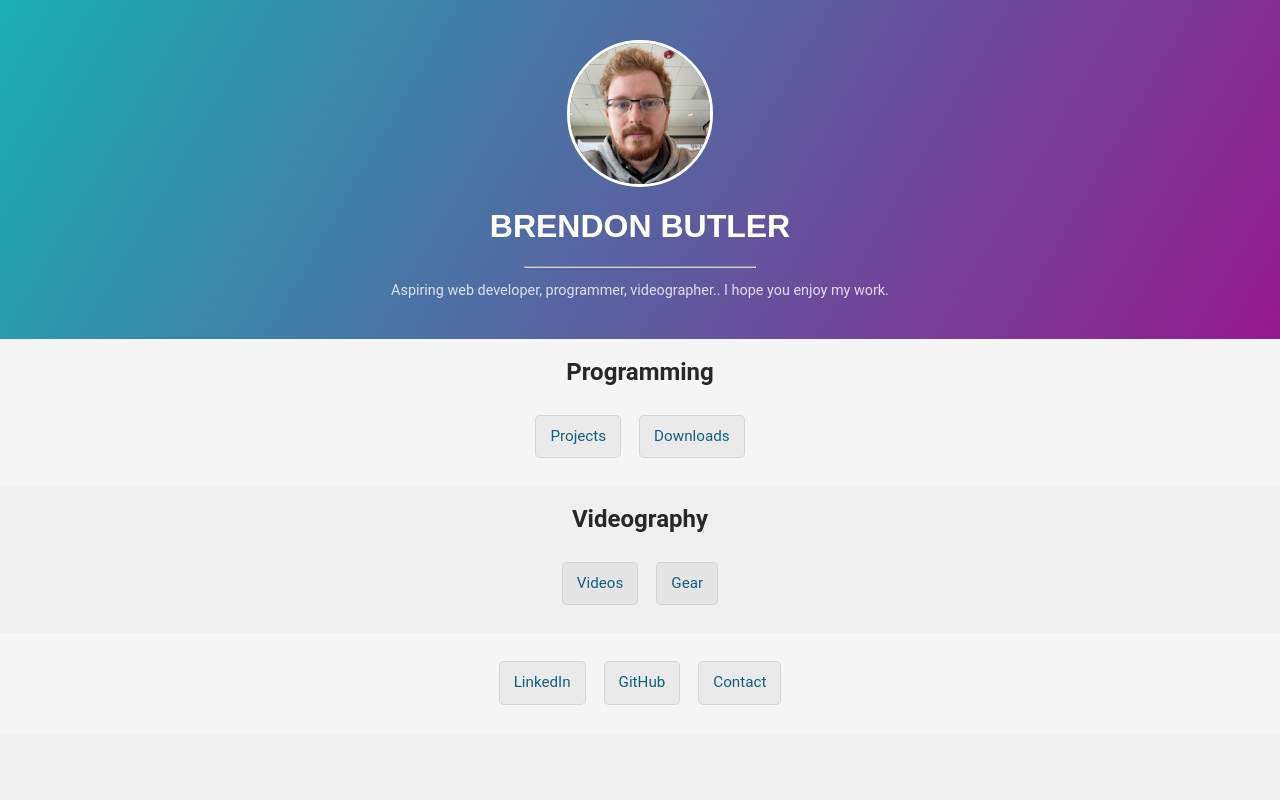
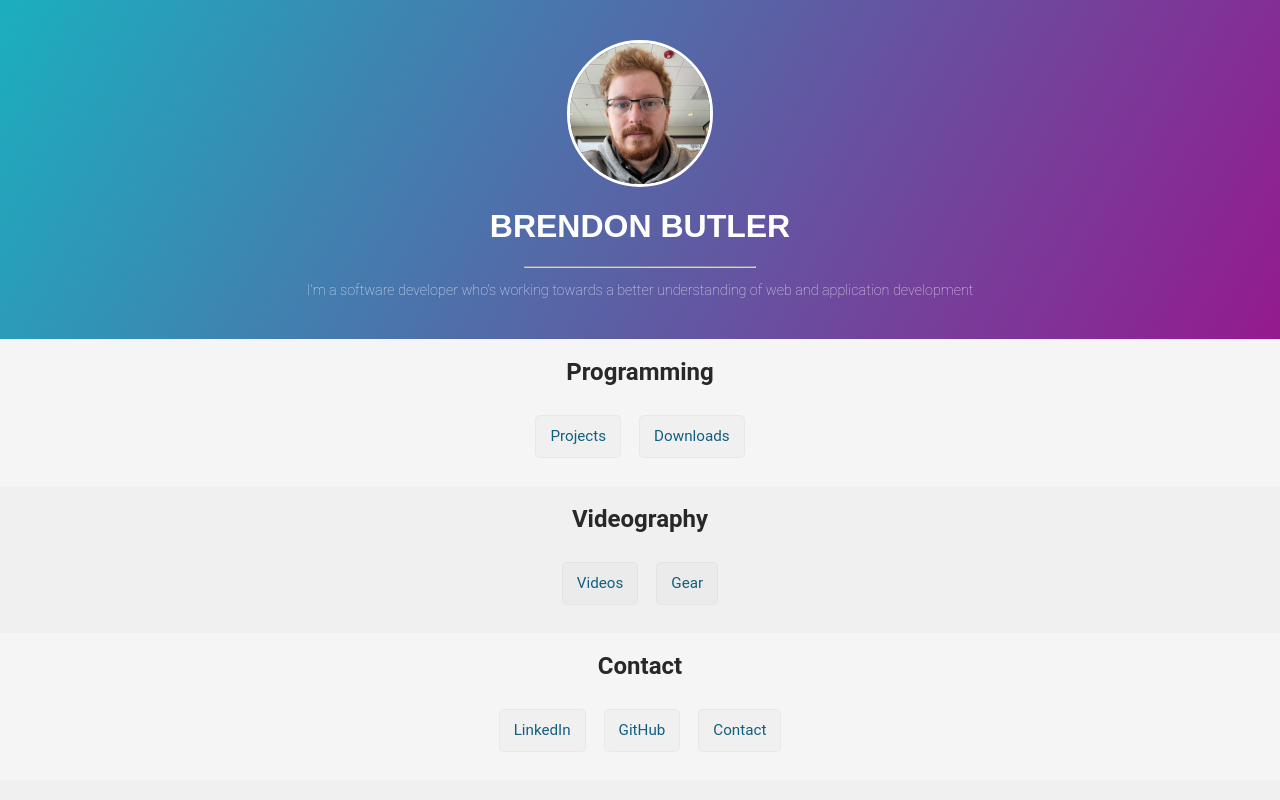
Before and after one commit to BrendonButler/web-portfolio, a PHP site: page / in a window 1280 px wide. Run offline with PHP 8.4, Linux system fonts and the light colour scheme; some libraries are stand-ins or nearby versions.

Commit message:
Cleaning up CSS and HTML

```diff
--- a/main/index.html
+++ b/main/index.html
@@ -2,11 +2,11 @@
 <html lang="en">
     <head>
         <title>Brendon Butler</title>
-        <link rel='stylesheet' type='text/css' href='styles/normalize.css' />
-        <link rel='stylesheet' type='text/css' href='styles/home.css' />
+        <link rel='stylesheet' type='text/css' href='styles/normalize.css'>
+        <link rel='stylesheet' type='text/css' href='styles/home.css'>
 
         <meta name='keywords' content='Brendon, Butler, Developer, Programmer, Videographer'>
-        <meta name='description' content='Aspiring web developer, programmer, and videographer... I hope you enjoy my work!'>
+        <meta name='description' content='I&apos;m a software developer who&apos;s working towards a better understanding of web and application development'>
         <meta name='subject' content='Portfolio'>
         <meta name='copyright' content='Brendon Butler'>
         <meta name='language' content='EN'>
@@ -16,10 +16,10 @@
         <meta name='reply-to' content='contact@sparkzz.net'>
         <meta name='owner' content='Brendon Butler'>
         <meta name='url' content='http://www.sparkzz.net/'>
-        <meta name='pagename' content='Brendon Butler's Portfolio>
+        <meta name='pagename' content='Brendon Butler&apos;s Portfolio'>
         <meta name='HandheldFriendly' content='True'>
         <meta name='MobileOptimized' content='425'>
-        <meta name="apple-mobile-web-app-title" content="Brendon Butler"> <!-- New in iOS6 -->
+        <meta name="apple-mobile-web-app-title" content='Brendon Butler'> <!-- New in iOS6 -->
         <meta name='apple-mobile-web-app-capable' content='yes'>
         <meta name='apple-touch-fullscreen' content='yes'>
         <meta name='apple-mobile-web-app-status-bar-style' content='black-translucent'>
@@ -28,37 +28,37 @@
         <meta name='msapplication-TileColor' content='#339966'>
         <meta name="theme-color" content="#339966">
         <meta name='viewport' content='width=device-width, initial-scale=1.0'>
-        <meta property="og:url" content="https://sparkzz.net/" />
-        <meta property="og:type" content="profile" />
-        <meta property="og:title" content="Brendon Butler's Portfolio" />
-        <meta property="og:description" content="Aspiring web developer, programmer, and videographer" />
-        <meta property="og:image" content='https://sparkzz.net/img/brendon.jpg' />
+        <meta property="og:url" content="https://sparkzz.net/">
+        <meta property="og:type" content="profile">
+        <meta property="og:title" content="Brendon Butler&apos;s Portfolio">
+        <meta property="og:description" content="Aspiring web developer, programmer, and videographer">
+        <meta property="og:image" content='https://sparkzz.net/img/brendon.jpg'>
 
         <script type='application/ld+json'>{"@content":"http://schema.org/","@type":"Person","additionalName":"Aaron","birthDate":"September 17, 1997","email":"contact@sparkzz.net","gender":"Male","givenName":"Brendon","height":"5'8\"","jobTitle":"Merchandiser","worksFor":"Best Buy","nationality":"American","description":"Aspiring web developer, programmer and videographer","image":"http://sparkzz.net/img/brendon.jpg","url":"http://sparkzz.net/"}</script>
     </head>
     <body>
         <header>
-          <img id="profile-image" src='img/brendon-small.png' alt='Photo of Brendon Butler' />
+            <img id="profile-image" src='img/brendon-small.png' alt='Photo of Brendon Butler'>
             <h1>Brendon Butler</h1>
-          <hr />
-          <p>Aspiring web developer, programmer, videographer.. I hope you enjoy my work.</p>
+            <hr>
+            <p><span id="tagline">I'm a software developer who's working towards a better understanding of web and application development</span></p>
         </header>
-        <section class='navigate'>
+        <section id='programming'>
             <h2>Programming</h2>
             <ul>
                 <li><a href="http://code.sparkzz.net/" accesskey='p'>Projects</a></li>
                 <li><a href="http://dl.sparkzz.net/" accesskey='d'>Downloads</a></li>
             </ul>
         </section>
-        <section class='navigate'>
+        <section id='videography'>
             <h2>Videography</h2>
             <ul>
                 <li><a href="https://www.youtube.com/playlist?list=PLg1YNjiV6PdviTB0NdEsoWRq9ZotMwgtZ" accesskey='v'>Videos</a></li>
                 <li><a href="#" accesskey='e'>Gear</a></li>
             </ul>
         </section>
-        <section class='navigate'>
-          <h2 style='margin: 0; width: 0; height: 0; visibility: hidden;'>Contact</h2>
+        <section id='contact'>
+            <h2>Contact</h2>
             <ul>
                 <li><a href="http://linkedin.com/in/brendon-butler-19683797/" accesskey='l'>LinkedIn</a></li>
                 <li><a href="http://github.com/BrendonButler" accesskey='g'>GitHub</a></li>
--- a/main/styles/home.css
+++ b/main/styles/home.css
@@ -5,29 +5,11 @@
 * general
 */
 
-html, body {
+body {
+    margin: 0;
     min-width: 400px;
-  max-width: 100%;
-  width: 100%;
-  height: 100%;
-  margin: 0;
-  padding: 0;
-  overflow-x: hidden;
-  background: rgb(240, 240, 240);
-  color: rgb(40, 40, 40);
-}
-
-.left {
-  float: left;
-}
-
-.center {
-  width: auto;
-  margin: auto;
-}
-
-.right {
-  float: right;
+    background: #F0F0F0;
+    color: #282828;
 }
 
 
@@ -38,8 +20,8 @@ html, body {
 header {
     width: 80%;
     padding: clamp(20px, 8vw, 40px) 10%;
-  background: rgb(180, 180, 180) linear-gradient(120deg, rgb(25, 175, 180), rgb(148, 26, 142));
-  color: rgb(255, 255, 255);
+    background: #B4B4B4 linear-gradient(120deg, #1BAFBF, #941A8E);
+    color: #FFFFFF;
 }
 
 header #profile-image {
@@ -47,7 +29,7 @@ header #profile-image {
     height: clamp(125px, 11vw, 200px);
     display: block;
     margin: auto;
-  border: 3px solid white;
+    border: 3px solid #FFFFFF;
     border-radius: 50%;
     transition: all .5s;
 }
@@ -59,7 +41,7 @@ header #profile-image:hover {
 header h1 {
     font-family: 'Ubuntu', sans-serif;
     font-size: clamp(25px, 2.5vw, 40px);
-  font-weight: 700;
+    font-weight: bold;
     text-align: center;
     text-transform: uppercase;
 }
@@ -68,9 +50,12 @@ header p {
     margin: 1em 0 0 0;
     font-family: 'Roboto', sans-serif;
     font-size: 0.9em;
-  font-weight: 400;
     text-align: center;
     opacity: 0.8;
+}
+
+#tagline {
+    font-weight: lighter;
 }
 
 header hr {
@@ -84,45 +69,45 @@ header hr {
 */
 
 section:nth-child(even) {
-  background: rgb(245, 245, 245);
+    background: #F5F5F5;
 }
 
-.navigate {
+section {
     padding: 20px 10%;
     font-family: 'Roboto', sans-serif;
     text-align: center;
 }
 
-.navigate h2 {
+section h2 {
     margin-top: 0;
 }
 
-.navigate ul {
+section ul {
     margin: auto;
     padding: 0;
     list-style-type: none;
     text-align: center;
 }
 
-.navigate li {
+section li {
     display: inline-block;
 }
 
-.navigate a {
+section a {
     margin: 8px 7px;
     padding: 12px 14px;
     display: block;
-  background: rgba(133, 133, 133, 0.1);
-  color: rgba(17, 95, 126, 1);
-  border: solid rgba(133, 133, 133, 0.2) 1px;
+    background: #8585850A;
+    border: solid #85858514 1px;
     border-radius: 5px;
     font-size: 0.95em;
     font-weight: 400;
     text-decoration: none;
+    color: #115F7E;
     transition: color 0.2s, background-color 0.2s, border-color 0.2s;
 }
 
-.navigate a:hover {
-  background: rgba(133, 133, 133, 0.2);
-  color: rgba(17, 95, 126, 1.0);
+section a:hover {
+    background: #85858514;
+    color: #115F7E;
 }
```
Lines whose indentation alone changed are shown as unchanged.
